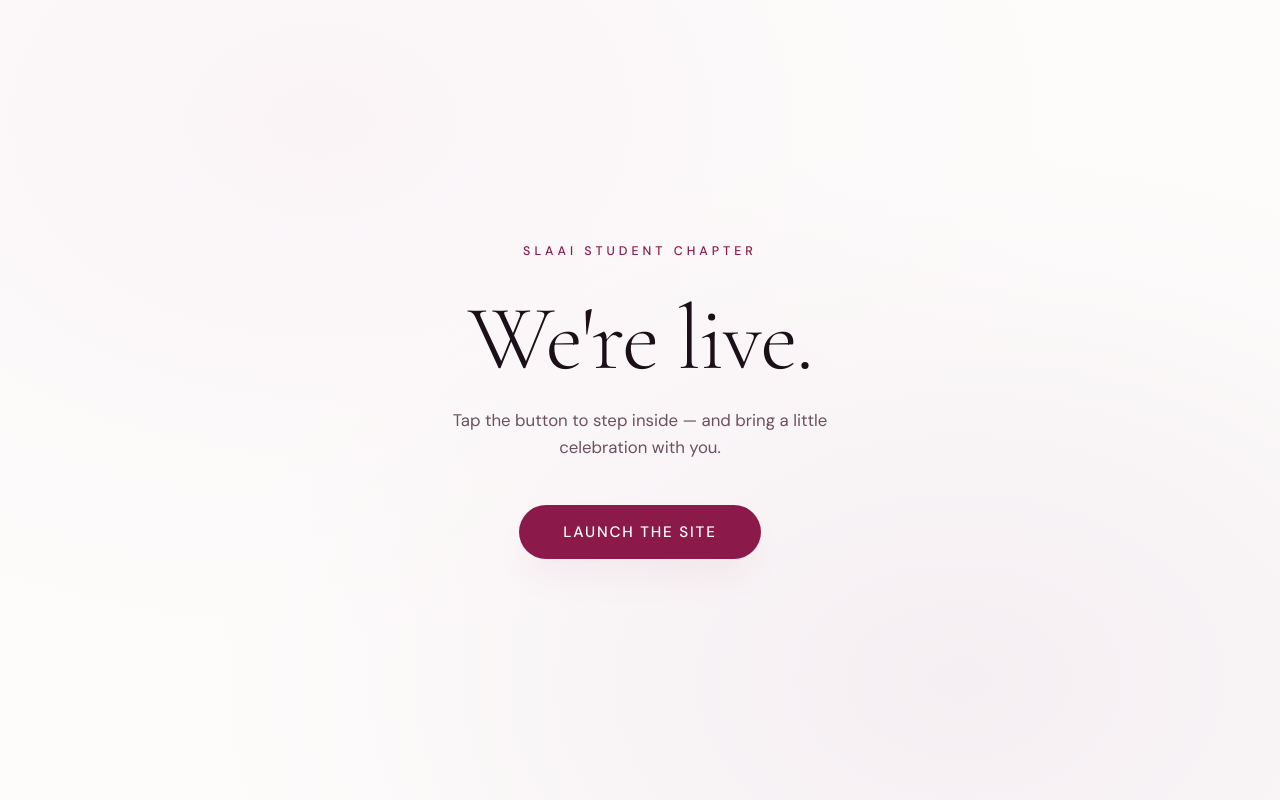
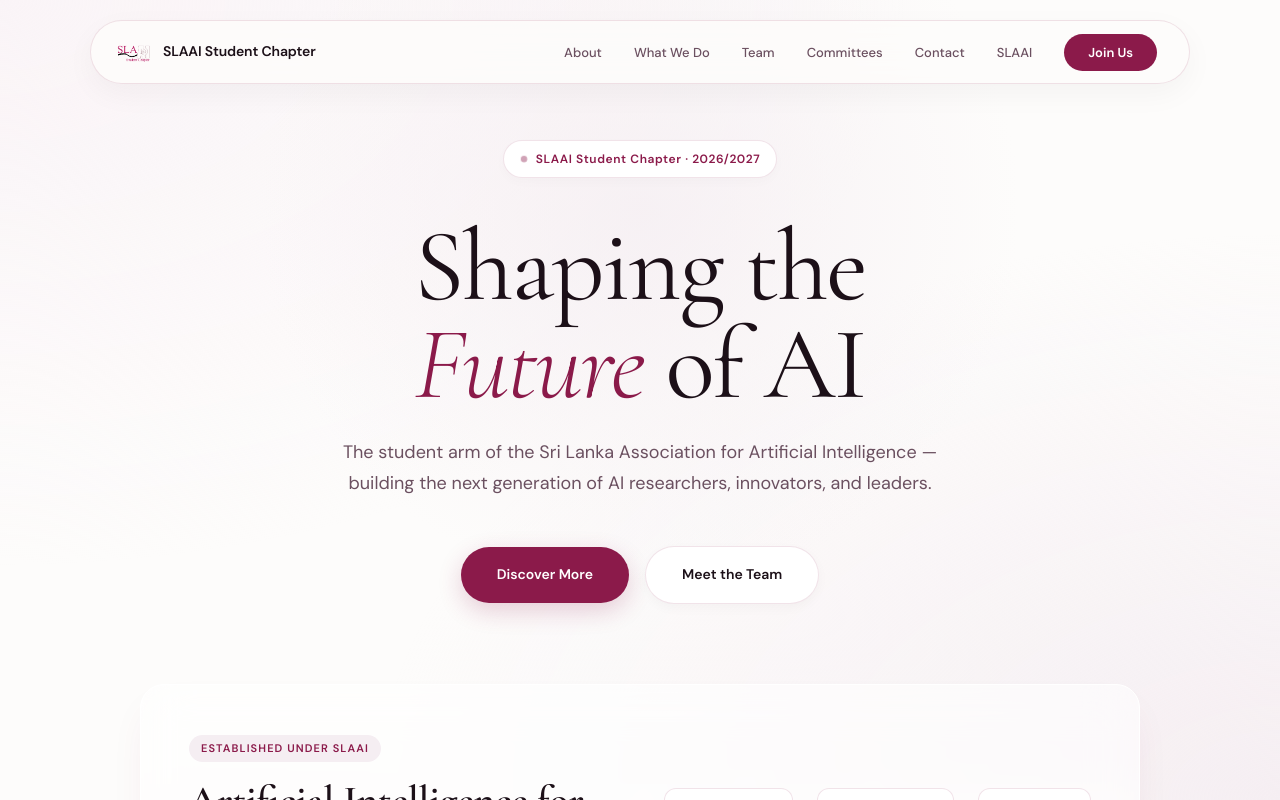
Before and after one commit to slaaistudentchapter-org/slaai-sc-web, a React (Vite) app: page / in a window 1280 px wide. Shown: the top 800 px of the page. Built offline with nearby package versions, Linux system fonts and the light colour scheme.

Commit message:
remove launch gate

```diff
--- a/src/App.jsx
+++ b/src/App.jsx
@@ -1,5 +1,4 @@
 import { useEffect } from 'react';
-import LaunchGate from '@/components/LaunchGate';
 import Navbar from '@/components/Navbar';
 import Hero from '@/components/Hero';
 import About from '@/components/About';
@@ -33,7 +32,6 @@
 
   return (
     <>
-      <LaunchGate />
       <Navbar />
       <main>
         <Hero />
--- a/src/components/LaunchGate.jsx
+++ /dev/null
@@ -1,126 +0,0 @@
-import { useEffect, useState } from 'react';
-import '@/styles/LaunchGate.css';
-
-// TODO: remove after launch celebration window closes.
-// To re-show the gate (testing or a second celebration): visit the site with #relaunch
-// e.g. https://slaai.example/#relaunch — it wipes the stored flag and reloads the gate.
-// To wipe manually from devtools: localStorage.removeItem('slaai-launched')
-
-const STORAGE_KEY = 'slaai-launched';
-const RESET_HASH = '#relaunch';
-const CONFETTI_COLORS = ['#8B1A4A', '#C4943A', '#C4325A']; // crimson, gold, crimson-light
-const CONFETTI_COUNT = 500;
-const EXIT_MS = 7800;
-
-function readInitialState() {
-  if (typeof window === 'undefined') return { launched: false, resetRequested: false };
-  const resetRequested = window.location.hash === RESET_HASH;
-  if (resetRequested) {
-    window.localStorage.removeItem(STORAGE_KEY);
-    window.history.replaceState(null, '', window.location.pathname + window.location.search);
-    return { launched: false, resetRequested: true };
-  }
-  return { launched: window.localStorage.getItem(STORAGE_KEY) === '1', resetRequested: false };
-}
-
-function buildConfetti() {
-  const fallDistance = (typeof window !== 'undefined' ? window.innerHeight : 800) + 200;
-  return Array.from({ length: CONFETTI_COUNT }, (_, i) => {
-    const angle = Math.random() * Math.PI * 2;
-    const speed = 320 + Math.random() * 1050; // burst radius in px — large enough to reach screen edges
-    const burstX = Math.cos(angle) * speed;
-    const burstY = Math.sin(angle) * speed;
-    return {
-      id: i,
-      color: CONFETTI_COLORS[i % CONFETTI_COLORS.length],
-      delay: Math.random() * 500,
-      duration: 5200 + Math.random() * 3800,
-      burstX,
-      burstY,
-      endX: burstX + (Math.random() - 0.5) * 360,
-      endY: fallDistance,
-      rotate: (Math.random() - 0.5) * 1080,
-      size: 11 + Math.random() * 14,
-      ratio: 0.35 + Math.random() * 0.85,
-    };
-  });
-}
-
-export default function LaunchGate() {
-  const [{ launched }, setState] = useState(readInitialState);
-  const [phase, setPhase] = useState('idle'); // idle | celebrating | exiting
-  const [confetti, setConfetti] = useState([]);
-
-  useEffect(() => {
-    if (phase !== 'celebrating') return;
-    const reduced =
-      typeof window !== 'undefined' &&
-      window.matchMedia?.('(prefers-reduced-motion: reduce)').matches;
-    const fadeStart = reduced ? 80 : 5400;
-    const fade = setTimeout(() => setPhase('exiting'), fadeStart);
-    const done = setTimeout(() => {
-      window.localStorage.setItem(STORAGE_KEY, '1');
-      setState({ launched: true, resetRequested: false });
-    }, EXIT_MS);
-    return () => {
-      clearTimeout(fade);
-      clearTimeout(done);
-    };
-  }, [phase]);
-
-  if (launched) return null;
-
-  const handleLaunch = () => {
-    if (phase !== 'idle') return;
-    setConfetti(buildConfetti());
-    setPhase('celebrating');
-  };
-
-  return (
-    <div
-      className={`launch-gate launch-gate--${phase}`}
-      role="dialog"
-      aria-modal="true"
-      aria-label="Site launch"
-    >
-      <div className="launch-gate__panel">
-        <p className="launch-gate__eyebrow">SLAAI Student Chapter</p>
-        <h1 className="launch-gate__title">We're live.</h1>
-        <p className="launch-gate__subtitle">
-          Tap the button to step inside — and bring a little celebration with you.
-        </p>
-        <button
-          type="button"
-          className="launch-gate__button"
-          onClick={handleLaunch}
-          disabled={phase !== 'idle'}
-        >
-          {phase === 'idle' ? 'Launch the site' : 'Welcome'}
-        </button>
-      </div>
-
-      {confetti.length > 0 && (
-        <div className="launch-gate__confetti" aria-hidden="true">
-          {confetti.map(p => (
-            <span
-              key={p.id}
-              className="launch-gate__piece"
-              style={{
-                background: p.color,
-                width: `${p.size}px`,
-                height: `${p.size * p.ratio}px`,
-                animationDelay: `${p.delay}ms`,
-                animationDuration: `${p.duration}ms`,
-                '--burst-x': `${p.burstX}px`,
-                '--burst-y': `${p.burstY}px`,
-                '--end-x': `${p.endX}px`,
-                '--end-y': `${p.endY}px`,
-                '--rotate': `${p.rotate}deg`,
-              }}
-            />
-          ))}
-        </div>
-      )}
-    </div>
-  );
-}
--- a/src/styles/LaunchGate.css
+++ /dev/null
@@ -1,139 +0,0 @@
-.launch-gate {
-  position: fixed;
-  inset: 0;
-  z-index: 9999;
-  display: grid;
-  place-items: center;
-  padding: 2rem;
-  background: var(--warm-white);
-  background-image:
-    radial-gradient(at 25% 15%, var(--crimson-mist) 0px, transparent 55%),
-    radial-gradient(at 75% 85%, var(--crimson-pale) 0px, transparent 55%);
-  overflow: hidden;
-  transition: opacity 2000ms cubic-bezier(0.16, 1, 0.3, 1),
-              visibility 2000ms cubic-bezier(0.16, 1, 0.3, 1);
-}
-
-.launch-gate--exiting {
-  opacity: 0;
-  pointer-events: none;
-}
-
-.launch-gate__panel {
-  position: relative;
-  z-index: 1;
-  text-align: center;
-  max-width: 560px;
-}
-
-.launch-gate__eyebrow {
-  font-family: 'DM Sans', sans-serif;
-  font-size: 0.78rem;
-  font-weight: 500;
-  letter-spacing: 0.32em;
-  text-transform: uppercase;
-  color: var(--crimson);
-  margin-bottom: 1.75rem;
-}
-
-.launch-gate__title {
-  font-family: 'Cormorant Garamond', serif;
-  font-weight: 300;
-  font-size: clamp(3rem, 9vw, 5.75rem);
-  line-height: 1.05;
-  color: var(--ink);
-  margin-bottom: 1.25rem;
-}
-
-.launch-gate__subtitle {
-  font-family: 'DM Sans', sans-serif;
-  font-size: 1.05rem;
-  color: var(--ink-muted);
-  margin: 0 auto 2.75rem;
-  max-width: 38ch;
-  line-height: 1.6;
-}
-
-.launch-gate__button {
-  font-family: 'DM Sans', sans-serif;
-  font-size: 0.95rem;
-  font-weight: 500;
-  letter-spacing: 0.12em;
-  text-transform: uppercase;
-  padding: 1.05rem 2.75rem;
-  background: var(--crimson);
-  color: var(--warm-white);
-  border: none;
-  border-radius: var(--radius-pill);
-  cursor: pointer;
-  box-shadow: var(--shadow-soft);
-  transition: transform 220ms cubic-bezier(0.16, 1, 0.3, 1),
-              box-shadow 220ms ease,
-              background 220ms ease,
-              opacity 220ms ease;
-}
-
-.launch-gate__button:hover:not(:disabled) {
-  background: var(--crimson-deep);
-  transform: translateY(-2px);
-  box-shadow: var(--shadow-hover);
-}
-
-.launch-gate__button:focus-visible {
-  outline: 2px solid var(--gold);
-  outline-offset: 4px;
-}
-
-.launch-gate__button:disabled {
-  cursor: default;
-  opacity: 0.85;
-}
-
-.launch-gate__confetti {
-  position: absolute;
-  inset: 0;
-  pointer-events: none;
-  overflow: visible;
-}
-
-.launch-gate__piece {
-  position: absolute;
-  top: 50%;
-  left: 50%;
-  border-radius: 2px;
-  will-change: transform, opacity;
-  animation-name: launch-gate-burst;
-  animation-fill-mode: forwards;
-}
-
-@keyframes launch-gate-burst {
-  0% {
-    transform: translate3d(-50%, -50%, 0) rotate(0deg) scale(0.5);
-    opacity: 1;
-    animation-timing-function: cubic-bezier(0.12, 0.9, 0.3, 1); /* fast burst, decelerate into apex */
-  }
-  26% {
-    /* apex of burst — momentary suspension from ease-out into ease-in */
-    transform:
-      translate3d(calc(-50% + var(--burst-x)), calc(-50% + var(--burst-y)), 0)
-      rotate(calc(var(--rotate) * 0.24))
-      scale(1);
-    opacity: 1;
-    animation-timing-function: cubic-bezier(0.62, 0, 0.88, 1); /* gravity ease-in — accelerates downward */
-  }
-  92% { opacity: 1; }
-  100% {
-    transform:
-      translate3d(calc(-50% + var(--end-x)), calc(-50% + var(--end-y)), 0)
-      rotate(var(--rotate))
-      scale(1);
-    opacity: 0;
-  }
-}
-
-@media (prefers-reduced-motion: reduce) {
-  .launch-gate {
-    transition-duration: 250ms;
-  }
-  .launch-gate__confetti { display: none; }
-}
```
